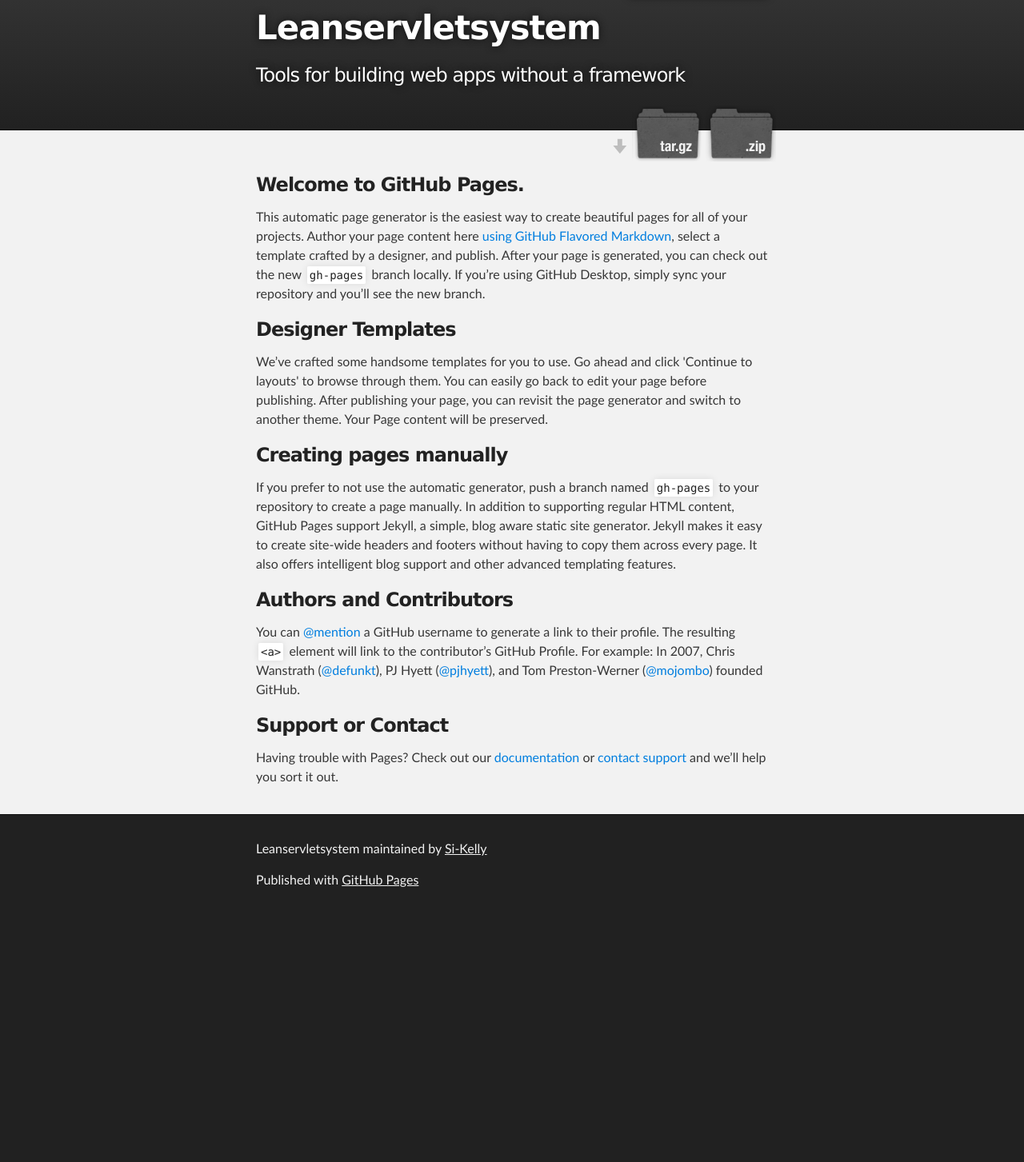
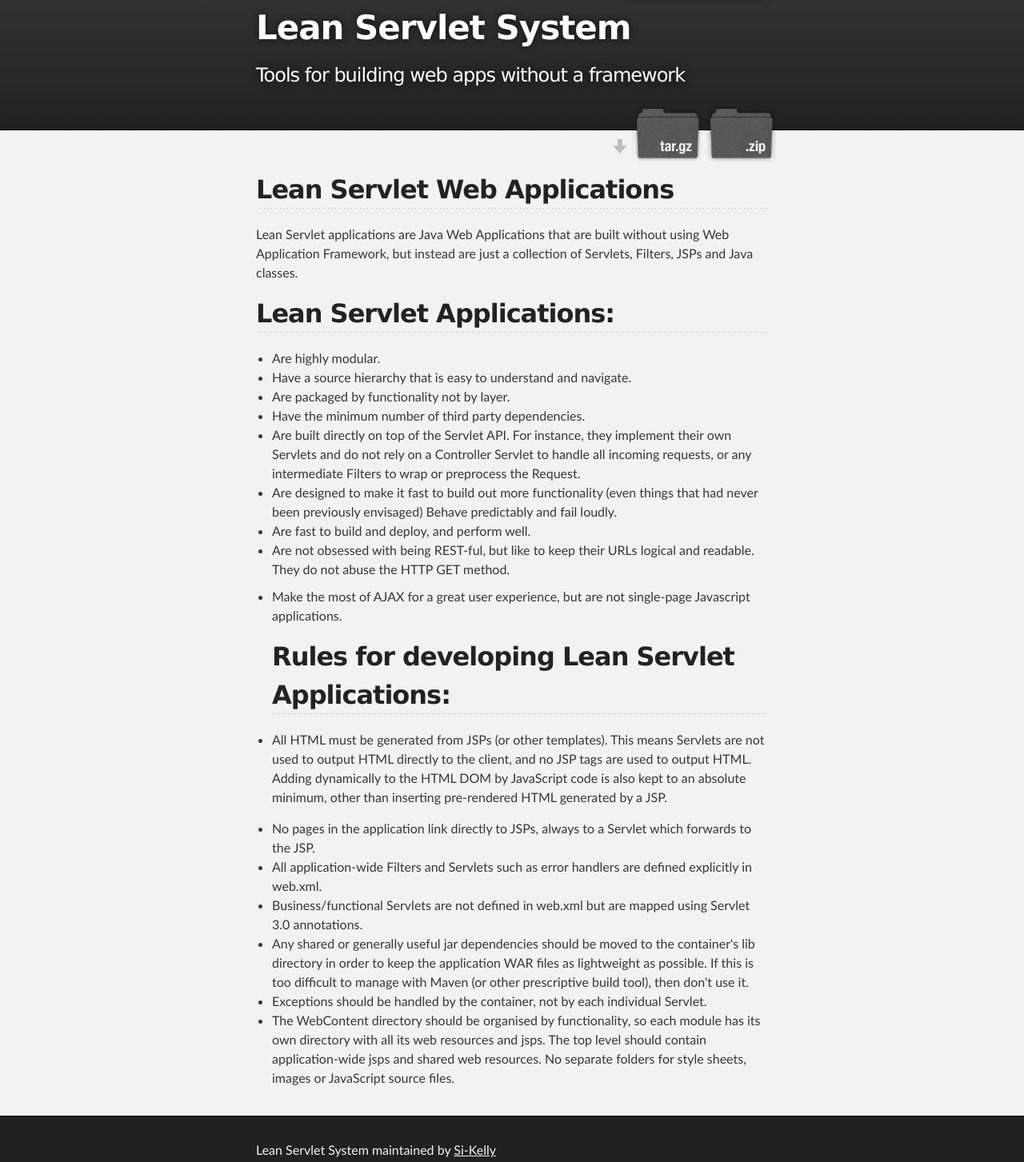
Before and after one commit to Si-Kelly/LeanServletSystem, a plain HTML site: page index.html in a window 1280 px wide. Shown: the part 47-1500 px from the top of the page at 80% size. Before the commit the page ends 1194 px from the top, so only its background shows below. Drawn offline with Linux system fonts and the light colour scheme.

```diff
--- a/index.html
+++ b/index.html
@@ -4,11 +4,11 @@
   <head>
     <meta charset='utf-8'>
     <meta http-equiv="X-UA-Compatible" content="chrome=1">
-    <meta name="description" content="Leanservletsystem : Tools for building web apps without a framework">
+    <meta name="description" content="Lean Servlet System : Tools for building web apps without a framework">
 
     <link rel="stylesheet" type="text/css" media="screen" href="stylesheets/stylesheet.css">
 
-    <title>Leanservletsystem</title>
+    <title>Lean Servlet System</title>
   </head>
 
   <body>
@@ -18,7 +18,7 @@
         <header class="inner">
           <a id="forkme_banner" href="https://github.com/Si-Kelly/LeanServletSystem">View on GitHub</a>
 
-          <h1 id="project_title">Leanservletsystem</h1>
+          <h1 id="project_title">Lean Servlet System</h1>
           <h2 id="project_tagline">Tools for building web apps without a framework</h2>
 
             <section id="downloads">
@@ -31,37 +31,45 @@
     <!-- MAIN CONTENT -->
     <div id="main_content_wrap" class="outer">
       <section id="main_content" class="inner">
-        <h3>
-<a id="welcome-to-github-pages" class="anchor" href="#welcome-to-github-pages" aria-hidden="true"><span aria-hidden="true" class="octicon octicon-link"></span></a>Welcome to GitHub Pages.</h3>
+        <h2>
+<a id="lean-servlet-web-applications" class="anchor" href="#lean-servlet-web-applications" aria-hidden="true"><span aria-hidden="true" class="octicon octicon-link"></span></a>Lean Servlet Web Applications</h2>
 
-<p>This automatic page generator is the easiest way to create beautiful pages for all of your projects. Author your page content here <a href="https://guides.github.com/features/mastering-markdown/">using GitHub Flavored Markdown</a>, select a template crafted by a designer, and publish. After your page is generated, you can check out the new <code>gh-pages</code> branch locally. If you’re using GitHub Desktop, simply sync your repository and you’ll see the new branch.</p>
+<p>Lean Servlet applications are Java Web Applications that are built without using Web Application Framework, but instead are just a collection of Servlets, Filters, JSPs and Java classes.</p>
 
-<h3>
-<a id="designer-templates" class="anchor" href="#designer-templates" aria-hidden="true"><span aria-hidden="true" class="octicon octicon-link"></span></a>Designer Templates</h3>
+<h2>
+<a id="lean-servlet-applications" class="anchor" href="#lean-servlet-applications" aria-hidden="true"><span aria-hidden="true" class="octicon octicon-link"></span></a>Lean Servlet Applications:</h2>
 
-<p>We’ve crafted some handsome templates for you to use. Go ahead and click 'Continue to layouts' to browse through them. You can easily go back to edit your page before publishing. After publishing your page, you can revisit the page generator and switch to another theme. Your Page content will be preserved.</p>
+<ul>
+<li>Are highly modular.</li>
+<li>Have a source hierarchy that is easy to understand and navigate.</li>
+<li>Are packaged by functionality not by layer.</li>
+<li>Have the minimum number of third party dependencies.</li>
+<li>Are built directly on top of the Servlet API. For instance, they implement their own Servlets and do not rely on a Controller Servlet to handle all incoming requests, or any intermediate Filters to wrap or preprocess the Request.</li>
+<li>Are designed to make it fast to build out more functionality (even things that had never been previously envisaged)
+Behave predictably and fail loudly.</li>
+<li>Are fast to build and deploy, and perform well.</li>
+<li>Are not obsessed with being REST-ful, but like to keep their URLs logical and readable. They do not abuse the HTTP GET method.</li>
+<li>
+<p>Make the most of AJAX for a great user experience, but are not single-page Javascript applications.</p>
 
-<h3>
-<a id="creating-pages-manually" class="anchor" href="#creating-pages-manually" aria-hidden="true"><span aria-hidden="true" class="octicon octicon-link"></span></a>Creating pages manually</h3>
-
-<p>If you prefer to not use the automatic generator, push a branch named <code>gh-pages</code> to your repository to create a page manually. In addition to supporting regular HTML content, GitHub Pages support Jekyll, a simple, blog aware static site generator. Jekyll makes it easy to create site-wide headers and footers without having to copy them across every page. It also offers intelligent blog support and other advanced templating features.</p>
-
-<h3>
-<a id="authors-and-contributors" class="anchor" href="#authors-and-contributors" aria-hidden="true"><span aria-hidden="true" class="octicon octicon-link"></span></a>Authors and Contributors</h3>
-
-<p>You can <a href="https://help.github.com/articles/basic-writing-and-formatting-syntax/#mentioning-users-and-teams" class="user-mention">@mention</a> a GitHub username to generate a link to their profile. The resulting <code>&lt;a&gt;</code> element will link to the contributor’s GitHub Profile. For example: In 2007, Chris Wanstrath (<a href="https://github.com/defunkt" class="user-mention">@defunkt</a>), PJ Hyett (<a href="https://github.com/pjhyett" class="user-mention">@pjhyett</a>), and Tom Preston-Werner (<a href="https://github.com/mojombo" class="user-mention">@mojombo</a>) founded GitHub.</p>
-
-<h3>
-<a id="support-or-contact" class="anchor" href="#support-or-contact" aria-hidden="true"><span aria-hidden="true" class="octicon octicon-link"></span></a>Support or Contact</h3>
-
-<p>Having trouble with Pages? Check out our <a href="https://help.github.com/pages">documentation</a> or <a href="https://github.com/contact">contact support</a> and we’ll help you sort it out.</p>
+<h2>
+<a id="rules-for-developing-lean-servlet-applications" class="anchor" href="#rules-for-developing-lean-servlet-applications" aria-hidden="true"><span aria-hidden="true" class="octicon octicon-link"></span></a>Rules for developing Lean Servlet Applications:</h2>
+</li>
+<li><p>All HTML must be generated from JSPs (or other templates). This means Servlets are not used to output HTML directly to the client, and no JSP tags are used to output HTML. Adding dynamically to the HTML DOM by JavaScript code is also kept to an absolute minimum, other than inserting pre-rendered HTML generated by a JSP.</p></li>
+<li>No pages in the application link directly to JSPs, always to a Servlet which forwards to the JSP.</li>
+<li>All application-wide Filters and Servlets such as error handlers are defined explicitly in web.xml.</li>
+<li>Business/functional Servlets are not defined in web.xml but are mapped using Servlet 3.0 annotations.</li>
+<li>Any shared or generally useful jar dependencies should be moved to the container's lib directory in order to keep the application WAR files as lightweight as possible. If this is too difficult to manage with Maven (or other prescriptive build tool), then don't use it.</li>
+<li>Exceptions should be handled by the container, not by each individual Servlet.</li>
+<li>The WebContent directory should be organised by functionality, so each module has its own directory with all its web resources and jsps. The top level should contain application-wide jsps and shared web resources. No separate folders for style sheets, images or JavaScript source files.</li>
+</ul>
       </section>
     </div>
 
     <!-- FOOTER  -->
     <div id="footer_wrap" class="outer">
       <footer class="inner">
-        <p class="copyright">Leanservletsystem maintained by <a href="https://github.com/Si-Kelly">Si-Kelly</a></p>
+        <p class="copyright">Lean Servlet System maintained by <a href="https://github.com/Si-Kelly">Si-Kelly</a></p>
         <p>Published with <a href="https://pages.github.com">GitHub Pages</a></p>
       </footer>
     </div>
```
Also changed, not shown: params.json (+2 -2 lines).
